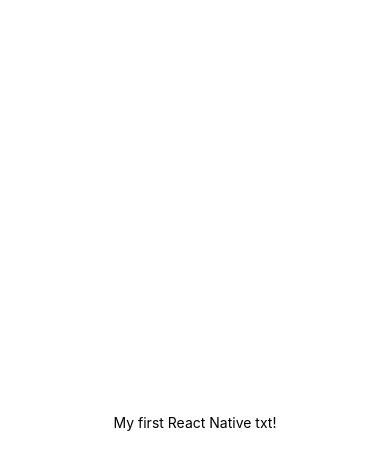
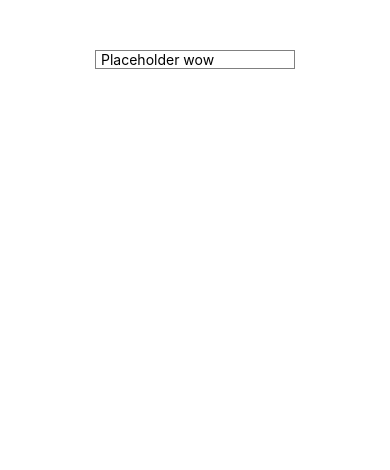
Before and after one commit to DanielKornas2/first-rnative-app, a React Native app: screen / in a window 390 px wide. Shown: the top 470 px of the page. Built offline with nearby package versions, Linux system fonts and the light colour scheme.

Commit message:
React Native input with state and onchangetext handler

```diff
--- a/App.js
+++ b/App.js
@@ -1,11 +1,27 @@
-import React from 'react';
-import { StyleSheet, Text, View } from 'react-native';
+import React, { Component } from 'react';
+import { StyleSheet, Text, View, TextInput } from 'react-native';
 
-export default class App extends React.Component {
+export default class App extends Component {
+
+  state = {
+    sampleName: ''
+  }
+
+  handleChange = (val) => {
+    this.setState({
+      sampleName: val
+    })
+  }
+
   render() {
     return (
       <View style={styles.container}>
-        <Text>My first React Native txt!</Text>
+        <TextInput
+        style={{width:200, borderWidth: 1, borderColor: "gray", paddingLeft: 5}}
+        placeholder="Placeholder wow"
+        value={this.state.sampleName}
+        onChangeText={this.handleChange}
+        />
       </View>
     );
   }
@@ -16,6 +32,7 @@
     flex: 1,
     backgroundColor: '#fff',
     alignItems: 'center',
-    justifyContent: 'center',
+    justifyContent: 'flex-start',
+    padding: 50,
   },
 });
```
